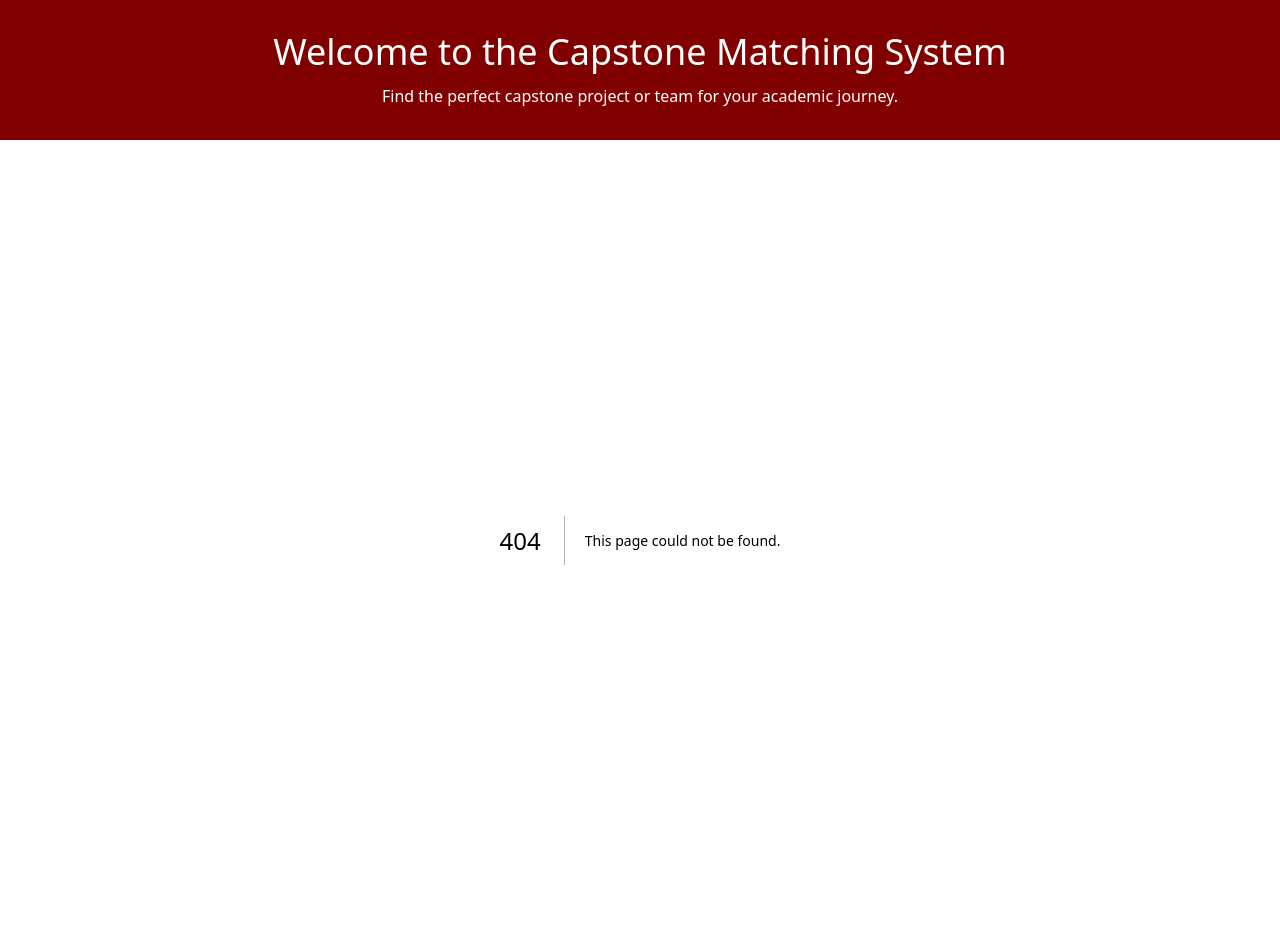
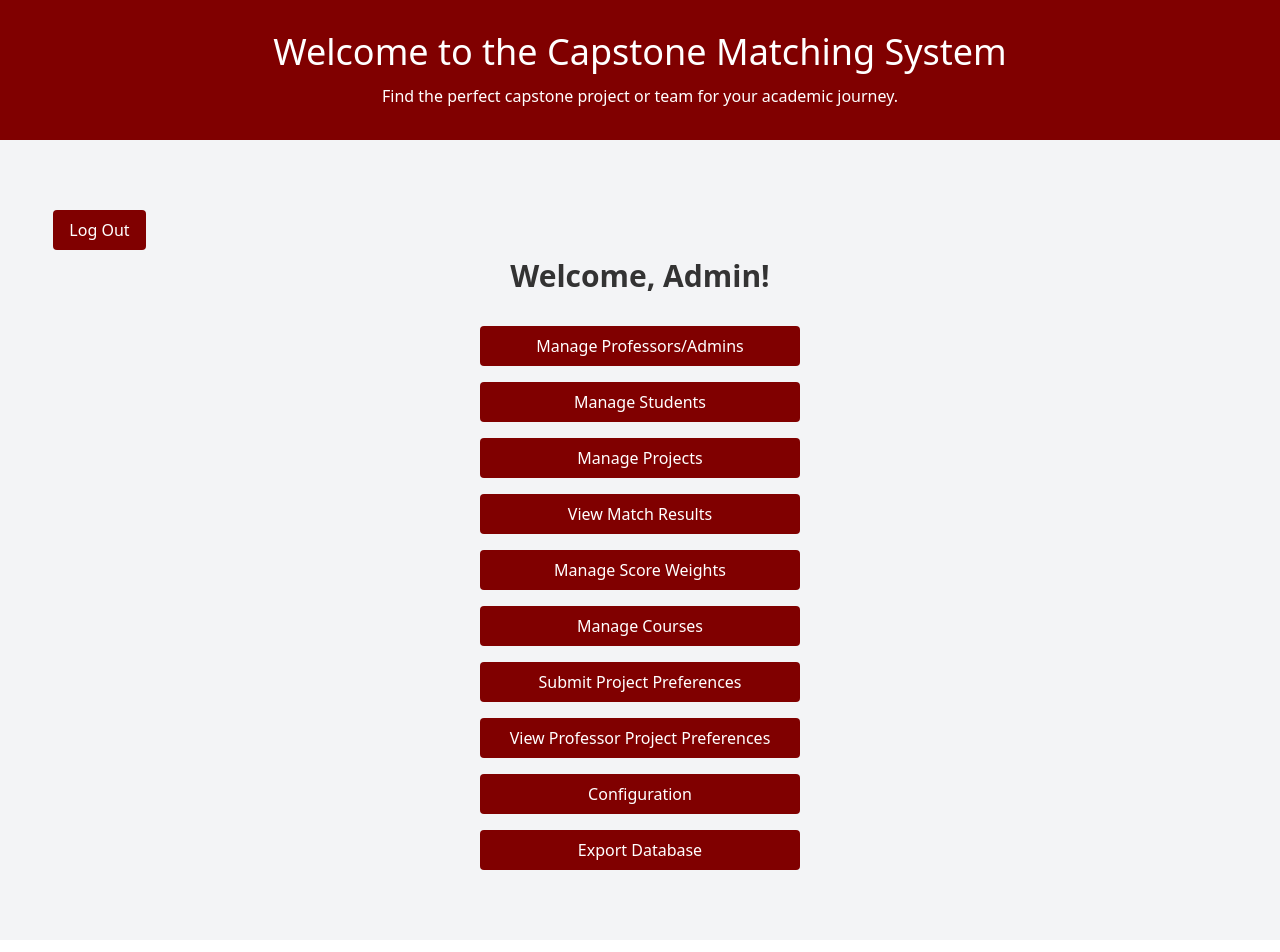
Before and after one commit to Shripad1020/capstone-matching, a Next.js app: page /adminlanding in a window 1280 px wide. Before the commit this address had no page. Shown: the top 952 px of the page. Built offline with nearby package versions, Linux system fonts and the light colour scheme.

Commit message:
dminlanding

```diff
--- /dev/null
+++ b/src/app/adminlanding/page.js
@@ -0,0 +1,43 @@
+"use client";
+
+import React from 'react';
+
+export default function ClientComponent() {
+  const handleLogout = () => {
+    // Handle logout logic here
+    console.log("Logging out...");
+  };
+
+  return (
+    <div className="min-h-screen flex flex-col items-center justify-center bg-gray-100">
+      <div className="w-11/12 text-center relative">
+        <button
+
+          className="bg-code-maroon text-white py-2 px-4 rounded absolute left-0"
+        >
+          Log Out
+        </button>
+        <h1 className="text-3xl font-bold mb-8 mt-12">
+          Welcome, Admin!
+        </h1>
+        <div className="grid gap-4 justify-center">
+          <a href="/manageprof" className="bg-code-maroon text-white py-2 px-4 rounded w-80 h-10">Manage Professors/Admins</a>
+          <a href="/managestudents" className="bg-code-maroon text-white py-2 px-4 rounded w-80 h-10">Manage Students</a>
+          <a href="/projects" className="bg-code-maroon text-white py-2 px-4 rounded w-80 h-10">Manage Projects</a>
+          <a href="/results" className="bg-code-maroon text-white py-2 px-4 rounded w-80 h-10">View Match Results</a>
+          <a href="/changeweights" className="bg-code-maroon text-white py-2 px-4 rounded w-80 h-10">Manage Score Weights</a>
+          <a href="/manageCourses" className="bg-code-maroon text-white py-2 px-4 rounded w-80 h-10">Manage Courses</a>
+          <a href="/prof_projects_ranking" className="bg-code-maroon text-white py-2 px-4 rounded w-80 h-10">Submit Project Preferences</a>
+          <a href="/viewProfProjectPreferences" className="bg-code-maroon text-white py-2 px-4 rounded w-80 h-10">View Professor Project Preferences</a>
+          <a href="/configuration" className="bg-code-maroon text-white py-2 px-4 rounded w-80 h-10">Configuration</a>
+          <button
+            onClick={() => console.log('Export Database')}
+            className="bg-code-maroon text-white py-2 px-4 rounded w-80 h-10"
+          >
+            Export Database
+          </button>
+        </div>
+      </div>
+    </div>
+  );
+}
```
